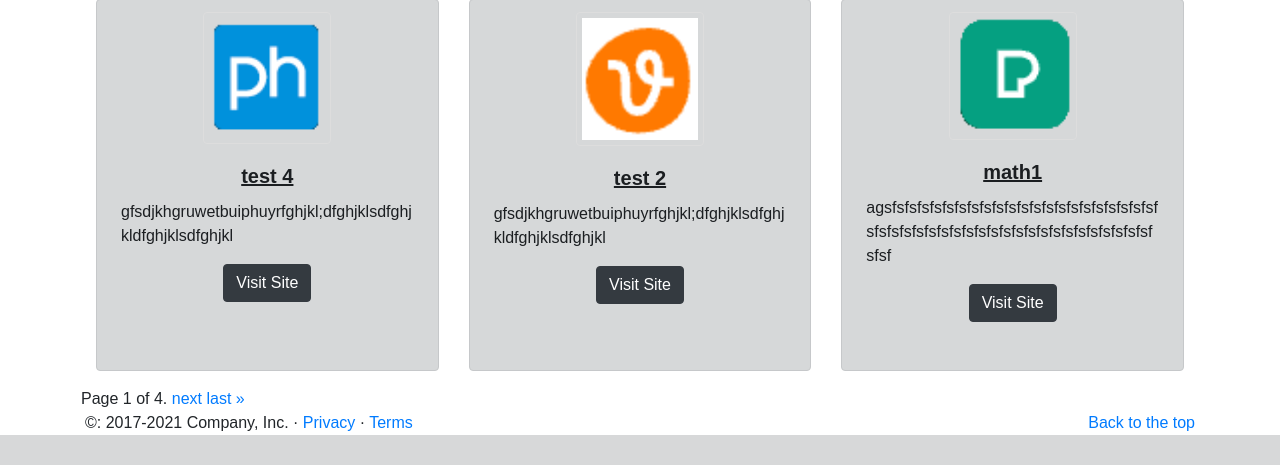
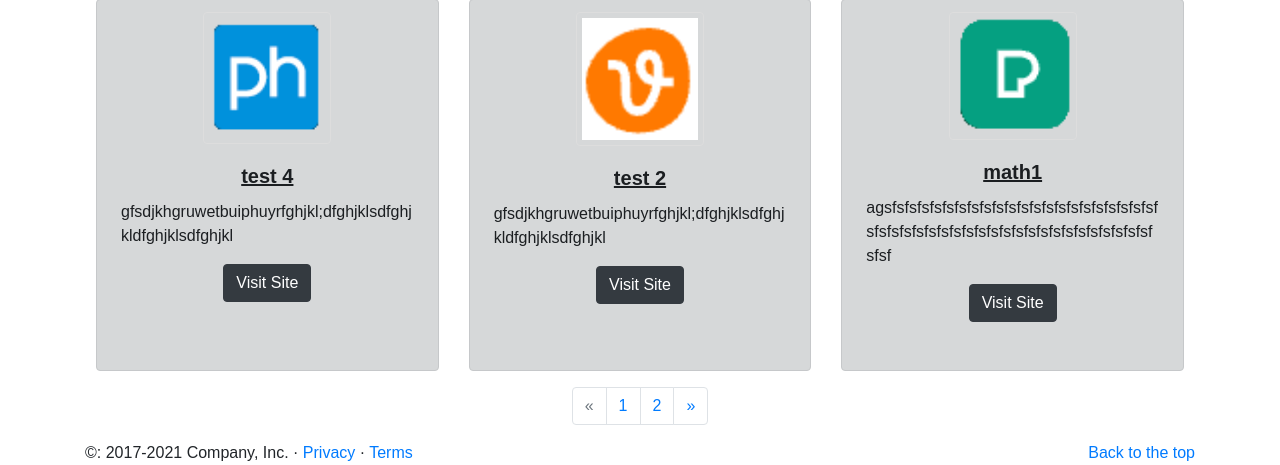
Before and after one commit to nandabritto/MSP-4, a Django app: page /providers/ in a window 1280 px wide. Shown: the part 803-1268 px from the top of the page. Before the commit the page ends 1238 px from the top, so only its background shows below. Run offline with Django 3.2, Linux system fonts and the light colour scheme; data comes from the database, SQL or seed files in the repository; some libraries are stand-ins or nearby versions.

Commit message:
Format pagination buttons

```diff
--- a/providers/templates/provider-list.html
+++ b/providers/templates/provider-list.html
@@ -50,24 +50,48 @@ Provider List
             </div>
         </div>
         {% endfor %}
-        <!-- the following implemements pagination. Current level is 6 Providers -->
-        <div class="pagination">
-            <span class="step-links">
-                {% if page_obj.has_previous %}
-                    <a href="?page=1">&laquo; first</a>
-                    <a href="?page={{ page_obj.previous_page_number }}">previous</a>
-                {% endif %}
-
-                <span class="current">
-                    Page {{ page_obj.number }} of {{ page_obj.paginator.num_pages }}.
-                </span>
-
-                {% if page_obj.has_next %}
-                    <a href="?page={{ page_obj.next_page_number }}">next</a>
-                    <a href="?page={{ page_obj.paginator.num_pages }}">last &raquo;</a>
-                {% endif %}
-            </span>
-        </div>
     </div>
 </div>
+
+        <!-- the following implemements pagination. Current level is 6 Providers -->
+<div class="container">
+<div class="row justify-content-center">
+    <!-- <div class="col align-self-center">     -->
+        <nav aria-label="Page navigation">
+            <ul class="pagination">
+            {% if page_obj.has_previous %}
+                <li class="page-item">
+                    <a class="page-link" href="?page=1" aria-label="Start">
+                        <span aria-hidden="true">&laquo;</span>
+                    </a>
+                </li>
+                <li class="page-item"><a class="page-link" href="?page={{ page_obj.previous_page_number }}">{{ page_obj.previous_page_number }}</a></li>
+            {% else %}
+            <li class="page-item disabled">
+                <a class="page-link" href="?page=1" aria-label="Start">
+                    <span aria-hidden="true">&laquo;</span>
+                </a>
+            </li>
+            {% endif %}
+            <li class="page-item"><a class="page-link" href="?page={{ page_obj.number }}">{{ page_obj.number }}</a></li>
+            {% if page_obj.has_next %}
+                <li class="page-item"><a class="page-link" href="?page={{ page_obj.next_page_number }}">{{ page_obj.next_page_number }}</a></li>
+                <li class="page-item">
+                    <a class="page-link" href="?page={{ page_obj.paginator.num_pages }}" aria-label="Next">
+                        <span aria-hidden="true">&raquo;</span>
+                    </a>
+                </li>
+                <!-- The below disables the "to end" button if there are no more pages -->
+            {% else %}
+                <li class="page-item disabled">
+                    <a class="page-link" href="?page={{ page_obj.paginator.num_pages }}" aria-label="Next">
+                        <span aria-hidden="true">&raquo;</span>
+                    </a>
+                </li>
+            {% endif %}
+            </ul>
+        </nav>
+    <!-- </div> -->
+</div>
+</div>
 {% endblock content %}
```
